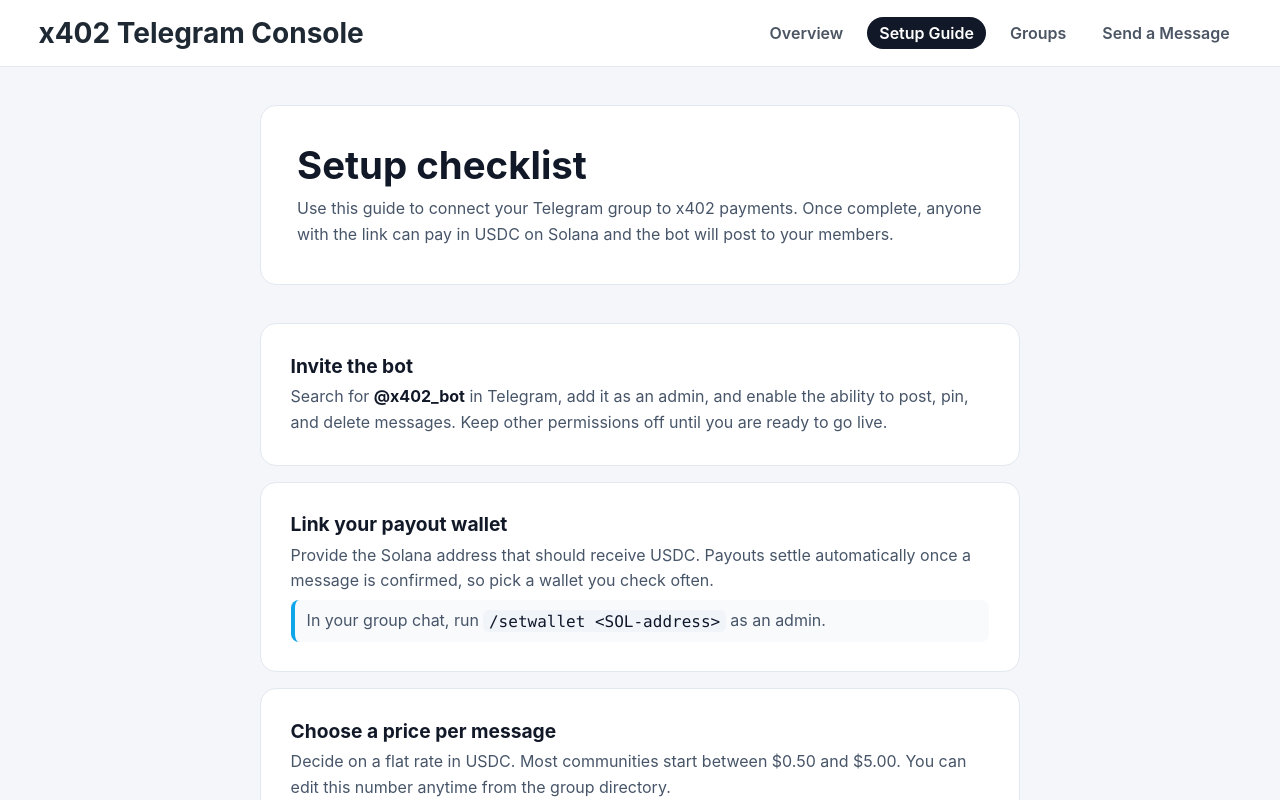
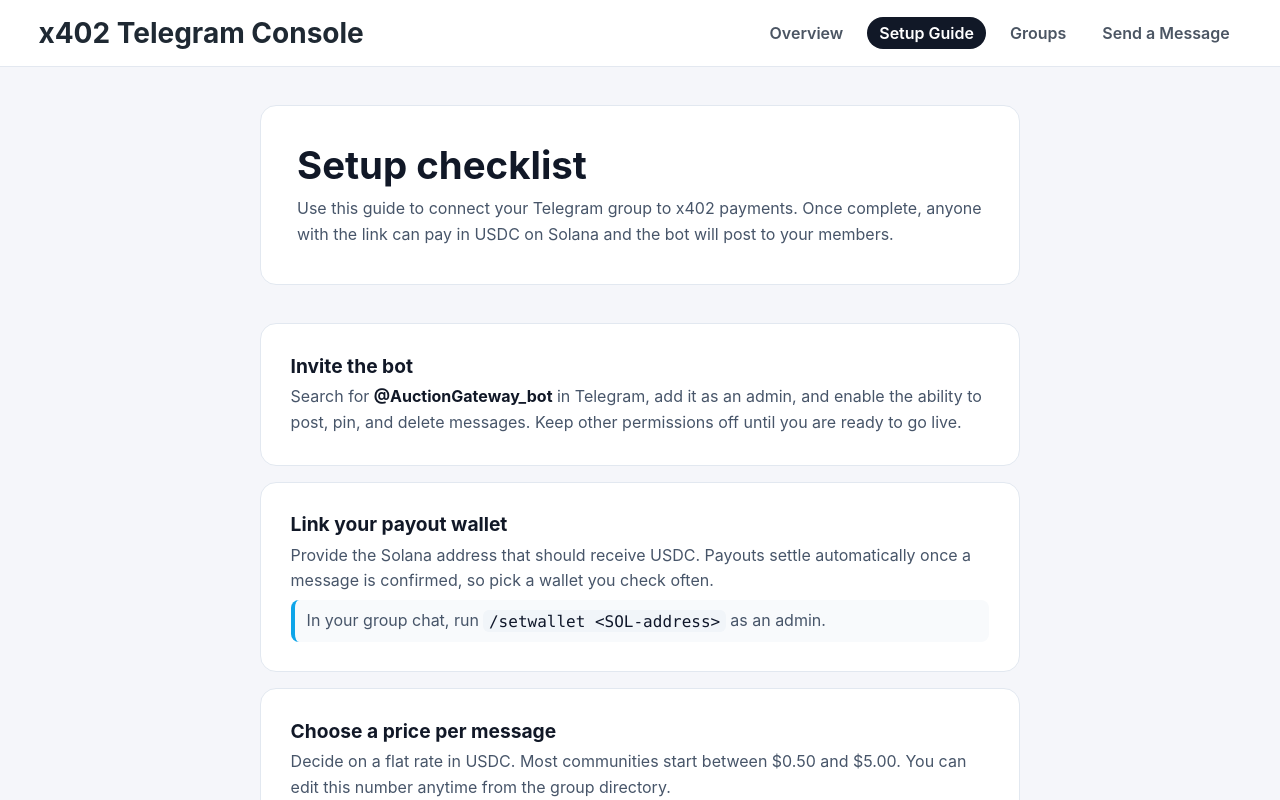
Before and after one commit to FernoLabs/x402-telegram-bot, a SvelteKit app: page /setup in a window 1280 px wide. Shown: the top 800 px of the page. Built offline with nearby package versions, Linux system fonts and the light colour scheme.

Commit message:
rename wallet

```diff
--- a/src/routes/setup/+page.svelte
+++ b/src/routes/setup/+page.svelte
@@ -1,7 +1,7 @@
 <script lang="ts">
   export let data: { botHandle: string | null; botId: string | null };
 
-  const defaultHandle = '@x402_bot';
+  const defaultHandle = '@AuctionGateway_bot';
   const normalizedHandle = data.botHandle && data.botHandle.trim().length > 0 ? data.botHandle : defaultHandle;
   const botHandle = normalizedHandle.startsWith('@') ? normalizedHandle : `@${normalizedHandle}`;
   const botId = data.botId?.trim().length ? data.botId : null;
```
Also changed, not shown: 1 other file (tests, documents, lock files or other folders).
